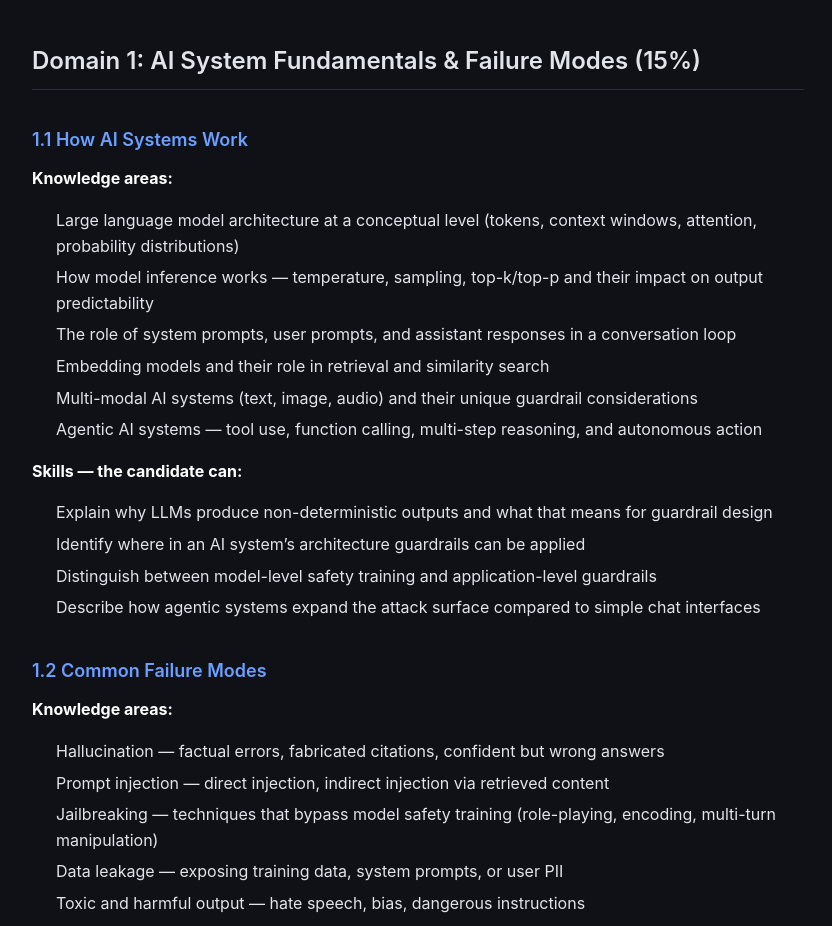
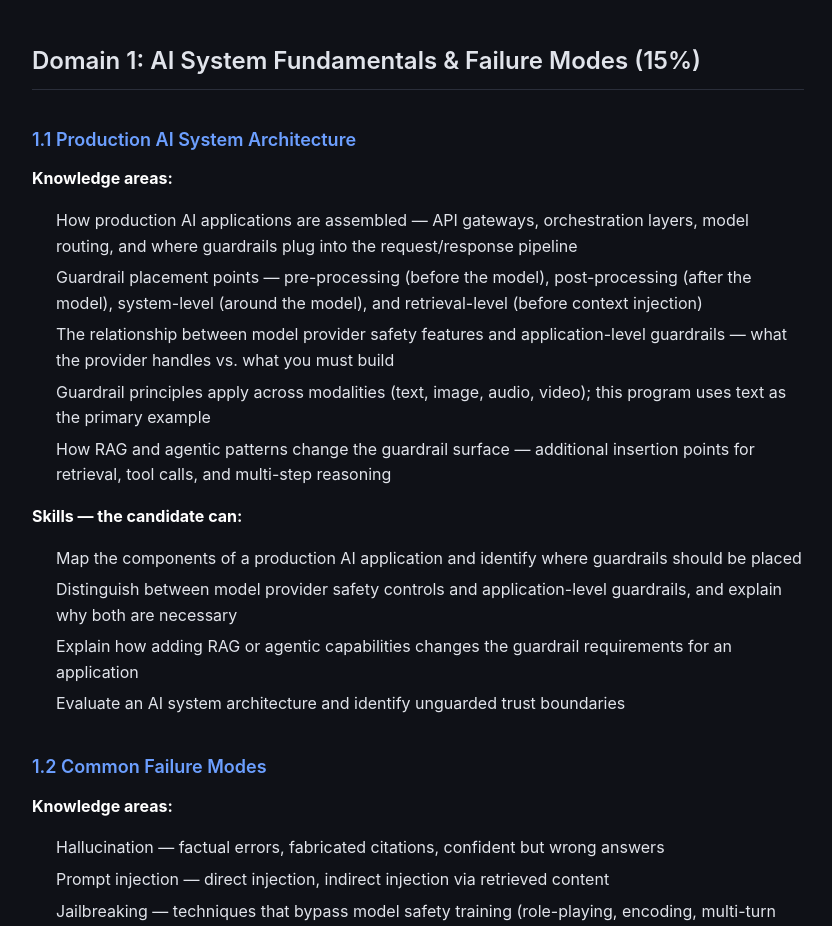
Before and after one commit to mrcloudchase/caige, an Astro site: page /training/competency-matrix in a window 1280 px wide. Shown: the part 4880-5806 px from the top of the page, without its empty margins (332-1164 px from the left). Built offline with nearby package versions, Linux system fonts and the light colour scheme; Astro itself is replaced by a stand-in of ours.

Commit message:
Reframe Domain 1.1 to production AI system architecture
Replace overlapping Domain 0 content in 1.1 with coverage of
production system assembly, guardrail placement points, and
provider vs. application-level control boundaries.

```diff
--- a/src/content/programs/competency-matrix.md
+++ b/src/content/programs/competency-matrix.md
@@ -143,21 +143,20 @@ This domain defines the foundational AI knowledge assumed throughout the certifi
 
 ## Domain 1: AI System Fundamentals & Failure Modes (15%)
 
-### 1.1 How AI Systems Work
+### 1.1 Production AI System Architecture
 
 **Knowledge areas:**
-- Large language model architecture at a conceptual level (tokens, context windows, attention, probability distributions)
-- How model inference works — temperature, sampling, top-k/top-p and their impact on output predictability
-- The role of system prompts, user prompts, and assistant responses in a conversation loop
-- Embedding models and their role in retrieval and similarity search
-- Multi-modal AI systems (text, image, audio) and their unique guardrail considerations
-- Agentic AI systems — tool use, function calling, multi-step reasoning, and autonomous action
+- How production AI applications are assembled — API gateways, orchestration layers, model routing, and where guardrails plug into the request/response pipeline
+- Guardrail placement points — pre-processing (before the model), post-processing (after the model), system-level (around the model), and retrieval-level (before context injection)
+- The relationship between model provider safety features and application-level guardrails — what the provider handles vs. what you must build
+- Guardrail principles apply across modalities (text, image, audio, video); this program uses text as the primary example
+- How RAG and agentic patterns change the guardrail surface — additional insertion points for retrieval, tool calls, and multi-step reasoning
 
 **Skills — the candidate can:**
-- Explain why LLMs produce non-deterministic outputs and what that means for guardrail design
-- Identify where in an AI system's architecture guardrails can be applied
-- Distinguish between model-level safety training and application-level guardrails
-- Describe how agentic systems expand the attack surface compared to simple chat interfaces
+- Map the components of a production AI application and identify where guardrails should be placed
+- Distinguish between model provider safety controls and application-level guardrails, and explain why both are necessary
+- Explain how adding RAG or agentic capabilities changes the guardrail requirements for an application
+- Evaluate an AI system architecture and identify unguarded trust boundaries
 
 ### 1.2 Common Failure Modes
 
```
